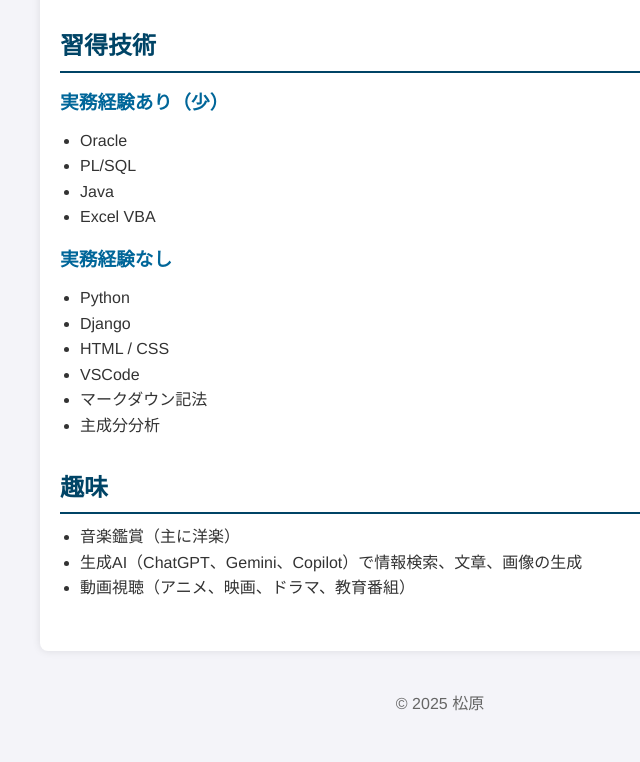
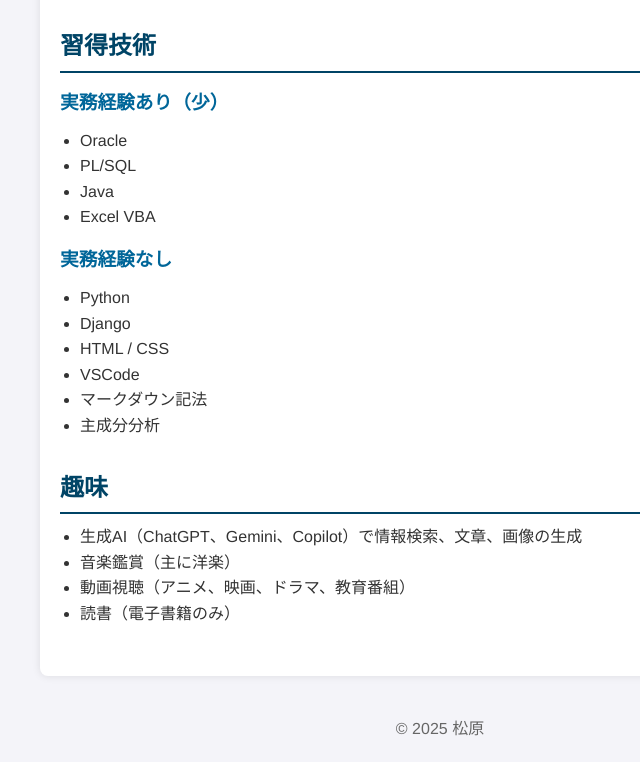
Before and after one commit to YM-phaseone/www, a plain HTML site: page index.html in a window 1280 px wide. Shown: the part 535-1297 px from the top of the page, without its empty margins (200-840 px from the left). Before the commit the page ends 1271 px from the top, so only its background shows below. Drawn offline with Linux system fonts and the light colour scheme.

Commit message:
Update index.html

```diff
--- a/index.html
+++ b/index.html
@@ -55,9 +55,10 @@
     <section>
       <h2>趣味</h2>
       <ul>
+        <li>生成AI（ChatGPT、Gemini、Copilot）で情報検索、文章、画像の生成</li>
         <li>音楽鑑賞（主に洋楽）</li>
-        <li>生成AI（ChatGPT、Gemini、Copilot）で情報検索、文章、画像の生成</li>
         <li>動画視聴（アニメ、映画、ドラマ、教育番組）</li>
+        <li>読書（電子書籍のみ）</li>
       </ul>
     </section>
   </main>
```
